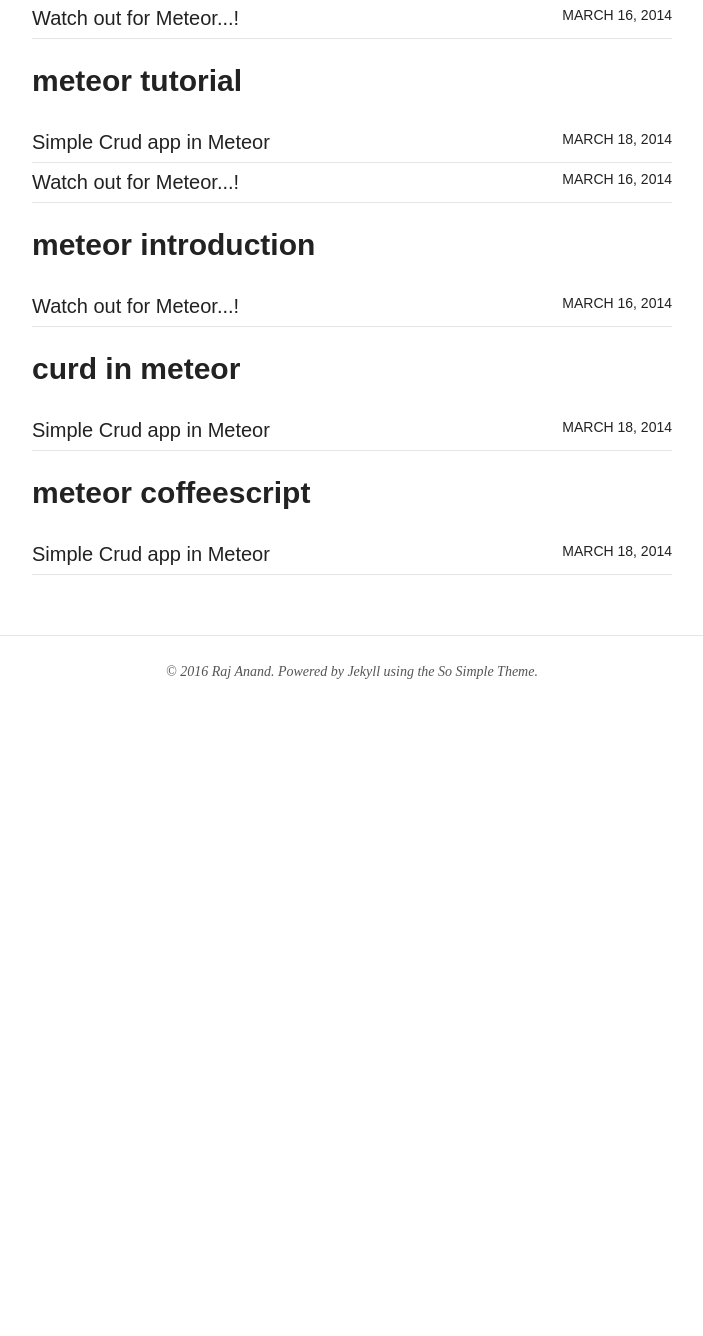
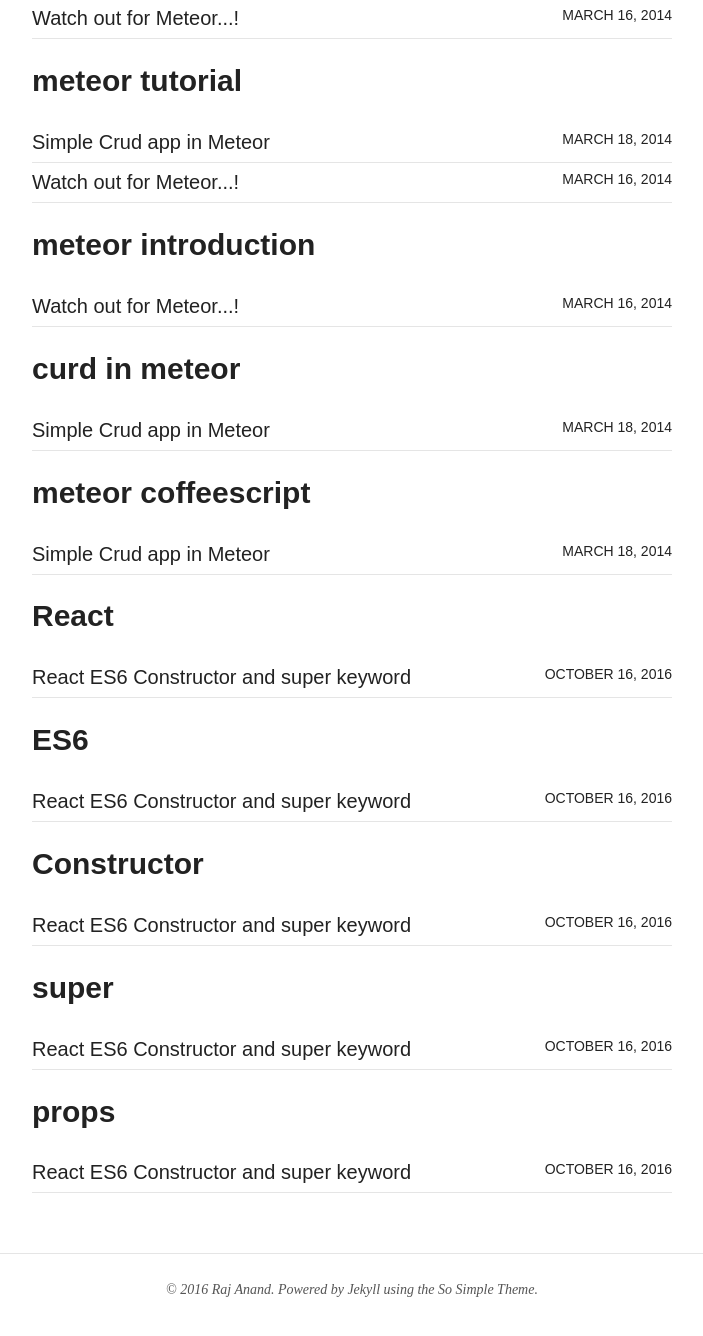
Before and after one commit to rajanand02/rajanand02.github.io, a Jekyll site: the page built from tags.html, in a window 1280 px wide and 1400 px high, scrolled down 2430 px. Shown: the top 1336 px of the window, without its empty margins (288-991 px from the left). Built offline with Jekyll 4.4.1, drawn with Linux system fonts in a browser that asks for light colours; nearby versions of some CDN libraries; before the commit the page ends 3212 px from its top, so only the background shows below that; some of the changed lines change nothing that is shown; some of the changed text lies outside the part shown.

Commit message:
add react es6 constructor and super keyword blog, fix config

````diff
--- a/_config.yml
+++ b/_config.yml
@@ -1,5 +1,5 @@
 title:            Raj Anand
-description:      Meteorite, Rubyist, Hacktivist, Activist &  Free Software Evangelist.
+description:      Polyglot dev, JS Fanboy, Hacktivist, Activist and Free Software Evangelist.
 logo:             profile_pic.jpg
 disqus_shortname: rajanand02
 search:           true
@@ -56,7 +56,7 @@
   footnote_nr: 1
   entity_output: as_char
   toc_levels: 1..6
-  use_coderay: false
+  enable_coderay: false
 
   coderay:
     coderay_line_numbers:
--- /dev/null
+++ b/_posts/2016-10-16-React-es6-constructor-super.md
@@ -0,0 +1,111 @@
+---
+layout: post
+title: "React ES6 Constructor and super keyword"
+category: articles
+tags: [React, ES6, Constructor, super, props]
+description: "React ES6 Constructor and super keyword"
+comments: true
+share: true
+---
+
+I have seen people getting super confused when comes to ES6  `constructor` and `super` keyword, especially with `React`.
+
+The most common questions are
+
+1. Do we need to a have  a `constructor` in every component ?
+2. Do we need to call `super()` inside a constructor?
+3. What is the deal with `super()` vs `super(props)` ?
+
+Let's go over the questions one by one.
+
+> Do we need to have a `constructor` in every component?
+
+The answer is `NO`. if your component is not so complex and it simply returns a node you don't need a constructor at all.
+
+```javascript
+
+class Name extends Component {
+    render () {
+        return (
+            <p> Name: { this.props.name }</p>
+        );
+    }
+}
+```
+
+if you have very simple component like the above you don't even need a `class`. It could be simple plain javascript function.
+
+```javascript
+function Name(name) {
+    return (
+        <p> Name: { name } </p>
+    );
+}
+```
+
+if you would like to know why we need a constructor in the first place, I would highly recommend you to head over and read about [ES6 classes](https://developer.mozilla.org/en/docs/Web/JavaScript/Reference/Classes).
+
+Now comes the second most common question
+
+> Do we need to call `super()` inside a constructor ?
+
+The answer is `YES`. if you would like to set a property or access `this` inside the `constructor` you need to call `super()`.
+
+```javascript
+class Name extends Component {
+    constructor(props){
+        this.firstName = "Jhon"; // 'this' is not allowed before super()
+    }
+    render () {
+        return (
+            <p> Name: { this.props.name }</p>
+        );
+    }
+}
+```
+
+The above component will throw an error saying `'this' is not allowed before super()`
+
+So now we are clear that we need to call `super()` if we need to use `this` inside the constructor.
+
+The final and most misunderstood one is
+
+>  What is the deal with `super()` and `super(props)`?
+
+if you need to access the props inside the `constructor` of a `class` then you need to call `super(props)`.
+
+```javascript
+class Name extends Component {
+    constructor(props){
+        super();
+        this.state = {
+            firstName: this.props.firstName; // here props would be undefined.
+        };
+    }
+    render () {
+        return (
+            <p> Name: { this.state.firstName }</p>
+        );
+    }
+}
+```
+
+it is very common in react to get the `props` from the parent and set it to the local `state` of the component. In that case always call `super()` with the `props`. ie `super(props)`.
+
+If you don't have the `constructor` special method in your class, `React`  will set `this` and `props` for you so that you can access the `props` inside your `render` method as shown in my first example.
+
+```javascript
+
+class Name extends Component {
+    render () {
+        return (
+            <p> Name: { this.props.name }</p>
+        );
+    }
+}
+```
+
+##### References
+1. [ES6 classes](https://developer.mozilla.org/en/docs/Web/JavaScript/Reference/Classes)
+2. [Airbnb react style guide](https://github.com/airbnb/javascript/tree/master/react#class-vs-reactcreateclass-vs-stateless)
+3. [React discussion forum](https://discuss.reactjs.org/t/should-we-include-the-props-parameter-to-class-constructors-when-declaring-components-using-es6-classes/2781)
````
